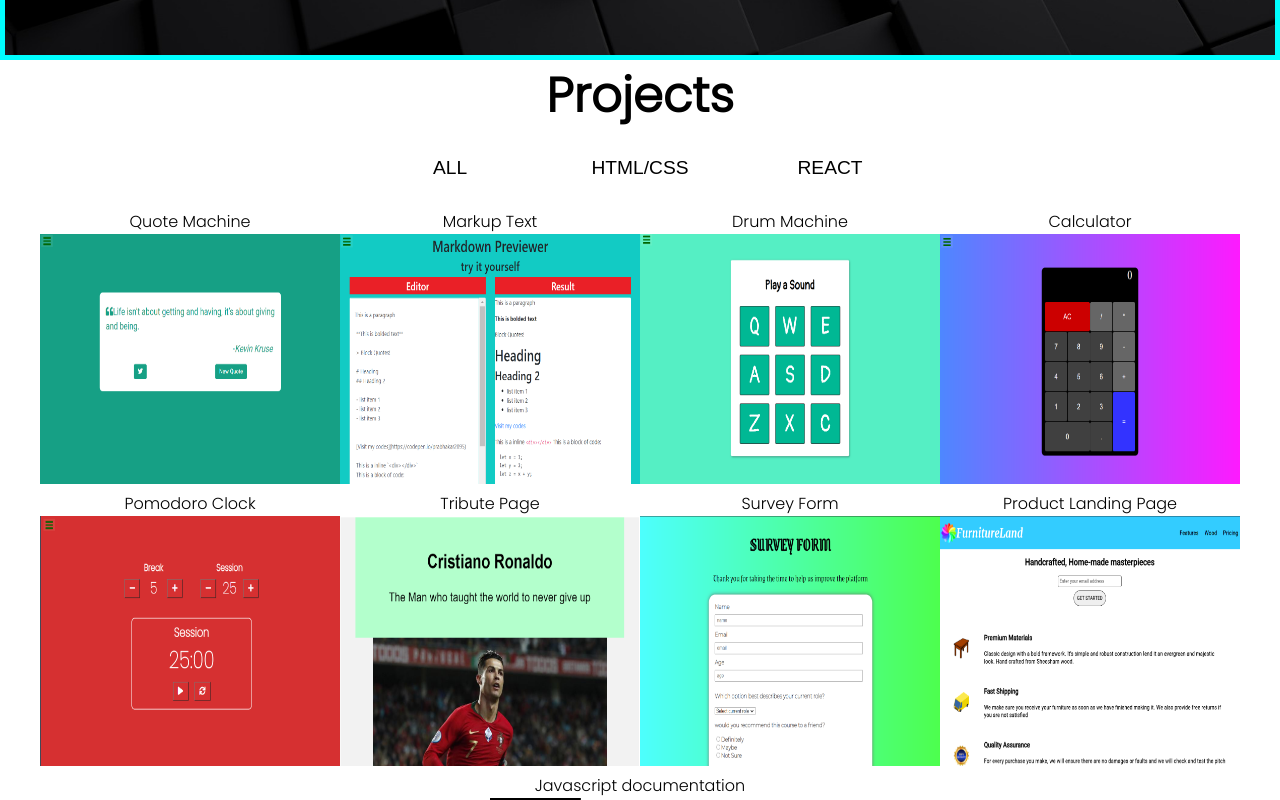
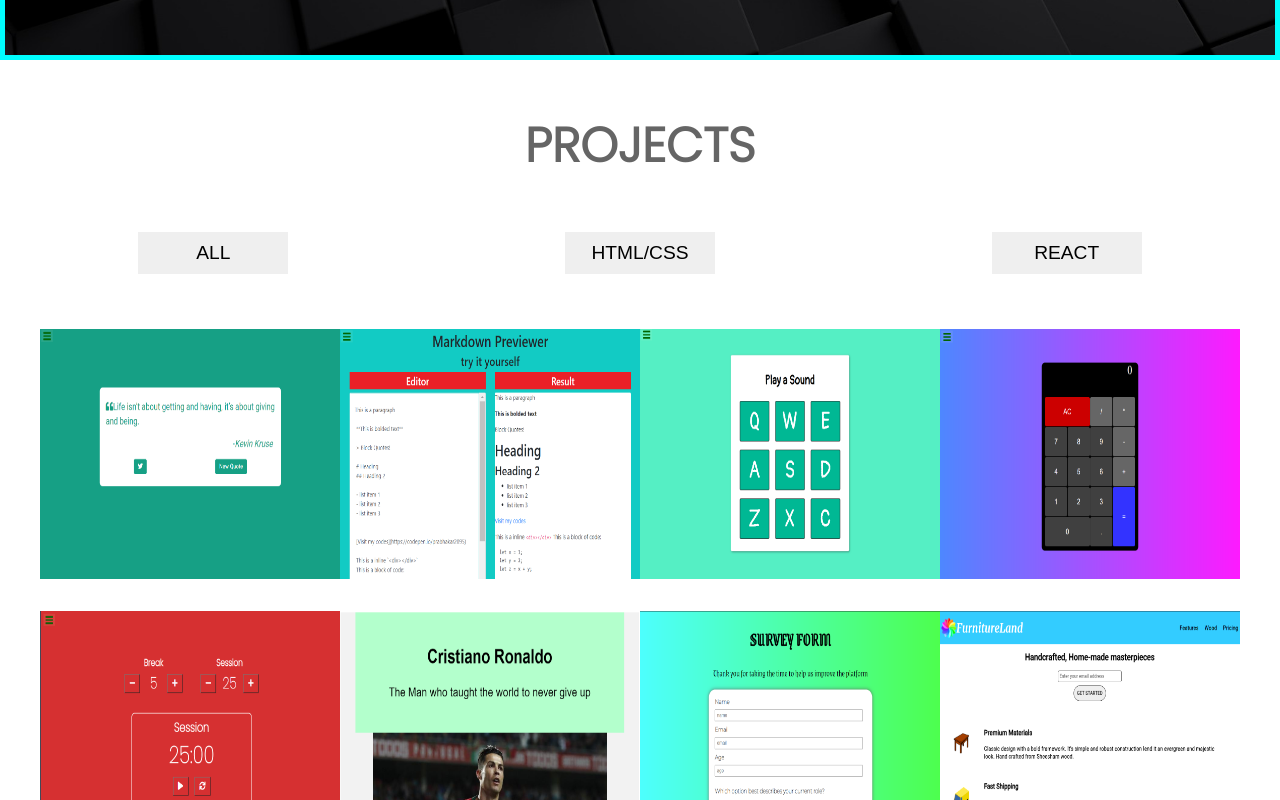
Before and after one commit to g-prabhakar/Portfolio, a React (Create React App) app: page / in a window 1280 px wide. Shown: the part 740-1540 px from the top of the page. Built offline with nearby package versions, Linux system fonts and the light colour scheme.

Commit message:
finally added hover effects on projects

```diff
--- a/src/Components/banner/Banner.js
+++ b/src/Components/banner/Banner.js
@@ -3,12 +3,14 @@ import profile from '../../images/profile.png'
 
 
 const Banner = () => (
-    <div className='banner Home' id='banner'>
-        <div id='intro'>
-            <img src={profile} alt='profile'/>
-            <h1>Hello, I'm <span>Prabhakar</span></h1>
-            <h2>are you looking for a web developer?</h2>
-            <button><a href='#'>View my work <i class="fa fa-arrow-down"></i></a></button>
+    <div>
+       <div className='banner Home' id='banner'>
+            <div id='intro'>
+                <img src={profile} alt='profile'/>
+                <h1>Hello, I'm <span>Prabhakar</span></h1>
+                <h2>are you looking for a web developer?</h2>
+                <button id='work'><a href='#projects'>View my work <i class="fa fa-arrow-down"></i></a></button>
+            </div>
         </div>
     </div>
 )
--- a/src/Components/banner/banner.css
+++ b/src/Components/banner/banner.css
@@ -8,7 +8,7 @@
 
 #intro {
     position: relative;
-    top: 40%;
+    top: 250px;
     text-align: center;
     transform: translate(0, -50%);
 }
@@ -24,7 +24,7 @@
 
 .banner {
     font-size: 1.2em;
-    border: 5px solid #00ffff
+    border: 5px solid #00ffff;
 }
 
 .banner button {
@@ -41,7 +41,7 @@
     color: #fff;
 }
 
-.banner button:hover, .banner button:focus, a:focus, a:hover {
+.banner button:hover, .banner button:focus, .banner a:focus, .banner a:hover {
     background-color: #00ffff;
     border-color: #00ffff;
     transition: 0.2s ease-in;
--- a/src/Components/contact/contact.css
+++ b/src/Components/contact/contact.css
@@ -1,6 +1,7 @@
 .contact {
     background-color: #333;
     height: 100vh;
+    padding-top: 75px;
 }
 
 #contact {
--- a/src/Components/projects/Projects.js
+++ b/src/Components/projects/Projects.js
@@ -1,4 +1,4 @@
-import { Component } from 'react'
+import { Component, createRef } from 'react'
 import './projects.css'
 import tribute from '../../images/tribute.png'
 import survey from '../../images/survey_form.png'
@@ -15,60 +15,70 @@ import pomodoro from '../../images/pomodoro.png'
 class Projects extends Component {
     constructor(props) {
         super(props)
+
         this.state = {
             projects: [
                 {
                     type: 'react',
                     source: quoteMachine,
-                    name: 'Quote Machine'
-
+                    name: 'Quote Machine',
+                    link: 'https://codepen.io/prabhakar2095/full/VwKbwXq'
                 },
                 {
                     type: 'react',
                     source: markup,
-                    name: 'Markup Text'
+                    name: 'Markup Text',
+                    link: 'https://codepen.io/prabhakar2095/full/abmNNJX'
                 },
                 {
                     type: 'react',
                     source: drumMachine,
-                    name: 'Drum Machine'
+                    name: 'Drum Machine',
+                    link: 'https://codepen.io/prabhakar2095/full/abBmLJg'
                 },
                 {
                     type: 'react',
                     source: calculator,
-                    name: 'Calculator'
+                    name: 'Calculator',
+                    link: 'https://codepen.io/prabhakar2095/full/mdrBgdK'
                 },
                 {
                     type: 'react',
                     source: pomodoro,
-                    name: 'Pomodoro Clock'
+                    name: 'Pomodoro Clock',
+                    link: 'https://codepen.io/prabhakar2095/full/oNYgMMb'
                 },
                 {
                     type: 'htmlCss',
                     source: tribute,
-                    name: 'Tribute Page'
+                    name: 'Tribute Page',
+                    link: 'https://codepen.io/prabhakar2095/pen/NWNzpWy'
                 },
                 {
                     type: 'htmlCss',
                     source: survey,
-                    name: 'Survey Form'
+                    name: 'Survey Form',
+                    link: 'https://codepen.io/prabhakar2095/full/zYqJXeX'
                 },
                 {
                     type: 'htmlCss',
                     source: landingPage,
-                    name: 'Product Landing Page'
+                    name: 'Product Landing Page',
+                    link: 'https://codepen.io/prabhakar2095/full/MWyPWey'
                 },
                 {
                     type: 'htmlCss',
                     source: documentation,
-                    name: 'Javascript documentation'
+                    name: 'Javascript documentation',
+                    link: 'https://codepen.io/prabhakar2095/full/MWyzdqZ'
                 },
 
 
             ],
             currentProjects: [],
-            isHover: false,
-            hoverIndex: null,
+            allActive: false,
+            htmlActive: false,
+            reactActive: false
         }
 
         this.allProjects = this.allProjects.bind(this)
@@ -89,6 +99,10 @@ class Projects extends Component {
                 return proj
             }
         })
+
+        if(this.isActive == false){
+            this.isActive = true
+        }
 
         this.setState({
             currentProjects: htmlCssProjects,
@@ -117,11 +131,12 @@ class Projects extends Component {
         })
     }
 
-    // effect() {
-    //     this.setState({
-    //         hoverIndex: props.index
-    //     })
-    // }
+    effect = (e) => {
+        this.setState({
+            hoverIndex: e.target.key
+        })
+        console.log(this.state.hoverIndex)
+    }
 
 
     render() {
@@ -132,26 +147,21 @@ class Projects extends Component {
                     key={index}
                     source={proj.source}
                     name={proj.name} alt={proj.name}
-                    handleOver={() => this.setState({hoverIndex: index})}
-                    className='active'
+                    link={proj.link}
                 />
             )
         })
 
-        console.log(this.state.hoverIndex)
-
         return (
-            <div className='projects'>
-                <h2>Projects</h2>
+            <div className='projects' id='projects'>
+                <h2>PROJECTS</h2>
                 <div className='project-btns'>
                     <button className='project-btn' id='all' onClick={this.allProjects}>ALL</button>
                     <button className='project-btn' id='htmlCss' onClick={this.htmlCssProjects}>HTML/CSS</button>
                     <button className='project-btn' id='react' onClick={this.reactProjects}>REACT</button>
                 </div>
                 <div className='display'>
-                <div className='project'>
                     {projx}
-                </div>
                 </div>
             </div>
         )
@@ -159,9 +169,12 @@ class Projects extends Component {
 }
 
 const Project = (props) => (
-    <div className='Project' key={props.index} onMouseEnter={props.handleOver}>
-        <span>{props.name}</span><br />
-        <img src={props.source} alt={props.name}/>
+    <div className='project' key={props.index} >
+        <a href={props.link} target="_blank" className='hover-effect'>
+            <span className='text'><h3>{props.name}</h3></span>
+            <br />
+            <img src={props.source} alt={props.name}/>
+        </a>
     </div>
 )
 
--- a/src/Components/projects/projects.css
+++ b/src/Components/projects/projects.css
@@ -1,43 +1,39 @@
-.projects {
-    text-align: center;
-    min-height: 600px;
+.project-btns {
+    margin-top: 50px;
+    margin-bottom: 30px;
+    display: flex;
+    justify-content: space-around;
+
 }
 
 .projects h2 {
+    text-align: center;
+    margin-top: 50px;
     font-size: 3em;
-}
-
-.project-btns {
-    display: flex;
-    justify-content: center;
+    opacity: 0.6;
 }
 
 .project-btn {
-    margin: 20px;
+
+    border: none;
+    width: 150px;
+    padding: 10px;
     font-size: 1.2em;
-    padding: 5px;
-    width: 150px;
-    border: none;
-    background-color: transparent;
 }
 
-.project-btn:hover, .project-btn:focus {
+.project-btn:hover  {
     background-color: #e31b6d;
-    color: #fff;
-    border: none;
+    color: White;
     transition: .2s ease-in;
-    border-radius: 5px;
-    border: none;
 }
 
-.project {
-    margin: 5px;
-    display: flex;
-    justify-content: center;
-    flex-wrap: wrap;
+.active {
+    background-color: #e31b6d;
+    color: White;
+    transition: .2s ease-in;
 }
 
-.project img {
+.projects img {
     width: 300px;
     height: 250px;
 }
@@ -46,7 +42,41 @@
     display: flex;
     flex-wrap: wrap;
     justify-content: center;
-    margin: 0 10px 0 10px;
-    margin-right: 30px;
-    margin-left: 30px;
 }
+
+/* hover effect */
+
+.hover-effect a{
+    margin: 0;
+    padding: 0;
+    text-decoration: none;
+}
+
+.hover-effect {
+    position: relative;
+}
+
+.hover-effect .text {
+    text-align: center;
+    display: none;
+    position: absolute;
+    left: 50%;
+    transform: translateX(-50%);
+    transition: 0.8s ease-in;
+    z-index: 10;
+}
+
+.hover-effect:hover .text {
+    display: block;
+    top: 40%;
+    transform: translateX(-50%);
+    color:#e31b6d;
+    border:2px solid #e31b6d;
+    padding: 0 5px;
+}
+
+.hover-effect:hover img {
+    transition: 0.3s ease-in;
+    opacity: 0;
+    z-index: 1;
+}
```
